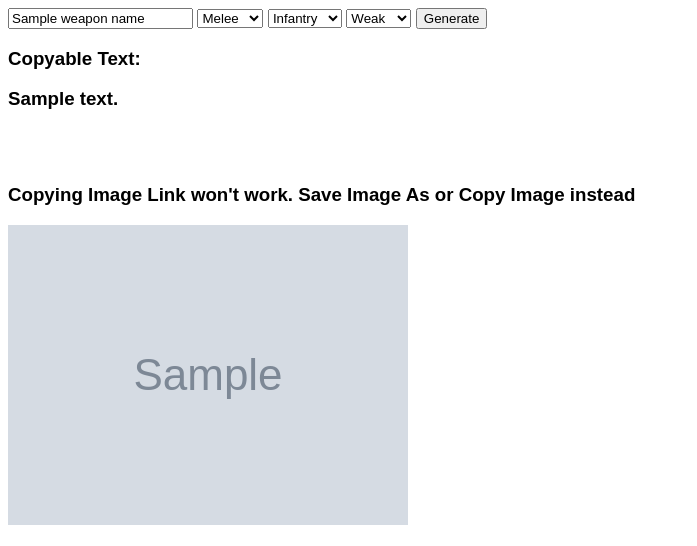
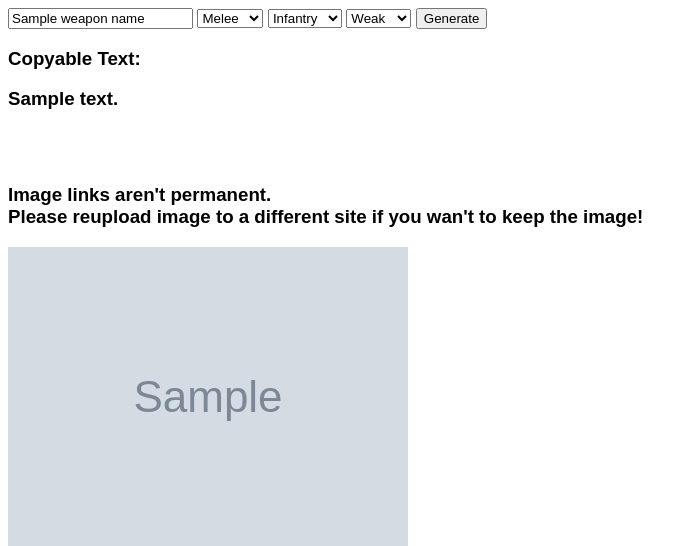
Before and after one commit to ZachRoze/FehSkillSim, a Flask app: template templates/index.html in a window 1280 px wide. Shown: the top 546 px of the page, without its empty margins (0-697 px from the left). Run offline with Flask 2, Linux system fonts and the light colour scheme; the template is opened without the code that fills it: most values are stand-ins (such as "Sample title", 1, 10 or a date in 2020); grey boxes marked "Sample" are stand-in pictures.

Commit message:
Update text for unique image urls

```diff
--- a/templates/index.html
+++ b/templates/index.html
@@ -42,7 +42,9 @@
     <br>
 {% endif %}
 {% if imagePath %}
-    <h3>Copying Image Link won't work. Save Image As or Copy Image instead</h3>
+    <h3>Image links aren't permanent.<br>
+        Please reupload image to a different site if you wan't to keep the image!
+    </h3>
     <img src="{{ imagePath }}">
 {% endif %}
 </html>
```
